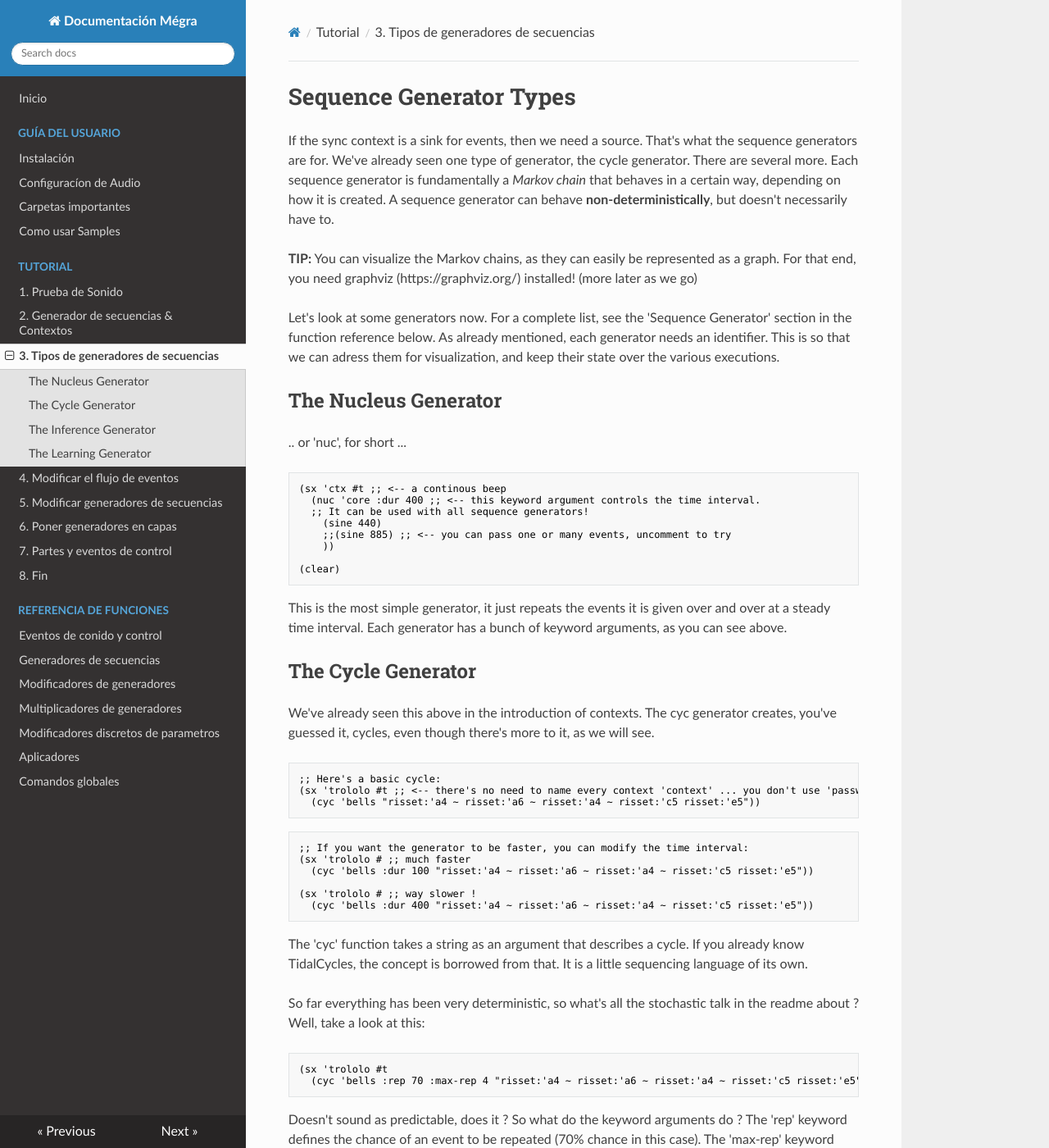
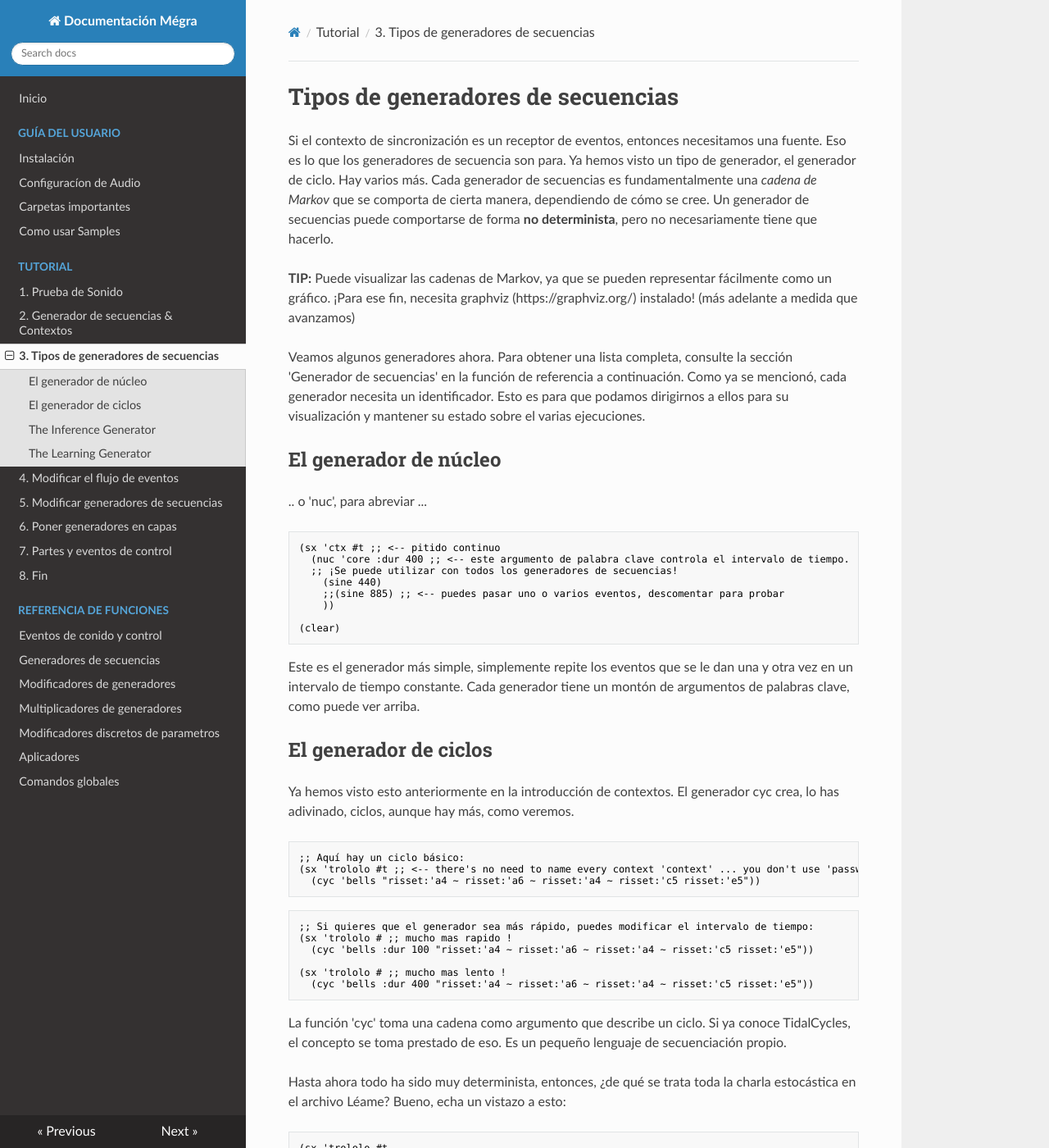
Before and after one commit to the-drunk-coder/megra-doc-es, an MkDocs documentation site: the page built from docs/tutorial/sequence-generator-types.md, in a window 1280 px wide and 1400 px high. Shown: the whole window at 82% size. Built offline with MkDocs 1.6.1, drawn with Linux system fonts in a browser that asks for light colours; nearby versions of some CDN libraries; some of the changed text lies outside the part shown.

````diff
--- a/docs/tutorial/sequence-generator-types.md
+++ b/docs/tutorial/sequence-generator-types.md
@@ -1,92 +1,89 @@
-# Sequence Generator Types
+# Tipos de generadores de secuencias
 
-If the sync context is a sink for events, then we need a source. That's what
-the sequence generators are for.
-We've already seen one type of generator, the cycle generator. There are several more.
-Each sequence generator is fundamentally a *Markov chain* that behaves in a certain way,
-depending on how it is created. A sequence generator can behave **non-deterministically**, but
-doesn't necessarily have to.
+Si el contexto de sincronización es un receptor de eventos, entonces necesitamos una fuente. Eso es lo que
+los generadores de secuencia son para.
+Ya hemos visto un tipo de generador, el generador de ciclo. Hay varios más.
+Cada generador de secuencias es fundamentalmente una *cadena de Markov* que se comporta de cierta manera,
+dependiendo de cómo se cree. Un generador de secuencias puede comportarse de forma **no determinista**, pero
+no necesariamente tiene que hacerlo.
 
 **TIP:**
-You can visualize the Markov chains, as they can easily be represented as a graph.
-For that end, you need graphviz (https://graphviz.org/) installed! (more later as we go)
+Puede visualizar las cadenas de Markov, ya que se pueden representar fácilmente como un gráfico.
+¡Para ese fin, necesita graphviz (https://graphviz.org/) instalado! (más adelante a medida que avanzamos)
 
-Let's look at some generators now. For a complete list, see the 'Sequence Generator' section
-in the function reference below. As already mentioned, each generator needs an identifier.
-This is so that we can adress them for visualization, and keep their state over the
-various executions.
+Veamos algunos generadores ahora. Para obtener una lista completa, consulte la sección 'Generador de secuencias'
+en la función de referencia a continuación. Como ya se mencionó, cada generador necesita un identificador.
+Esto es para que podamos dirigirnos a ellos para su visualización y mantener su estado sobre el
+varias ejecuciones.
 
-## The Nucleus Generator
+## El generador de núcleo
 
-.. or 'nuc', for short ...
+.. o 'nuc', para abreviar ...
 
 ```lisp
-(sx 'ctx #t ;; <-- a continous beep
-  (nuc 'core :dur 400 ;; <-- this keyword argument controls the time interval.
-  ;; It can be used with all sequence generators!
+(sx 'ctx #t ;; <-- pitido continuo
+  (nuc 'core :dur 400 ;; <-- este argumento de palabra clave controla el intervalo de tiempo.
+  ;; ¡Se puede utilizar con todos los generadores de secuencias!
     (sine 440)
-    ;;(sine 885) ;; <-- you can pass one or many events, uncomment to try
+    ;;(sine 885) ;; <-- puedes pasar uno o varios eventos, descomentar para probar
     ))
 
 (clear)
 ```
 
-This is the most simple generator, it just repeats the events it is given over and over at a steady time interval. Each generator has a bunch of keyword arguments, as you can see above.
+Este es el generador más simple, simplemente repite los eventos que se le dan una y otra vez en un intervalo de tiempo constante. Cada generador tiene un montón de argumentos de palabras clave, como puede ver arriba.
 
-## The Cycle Generator
+## El generador de ciclos
 
-We've already seen this above in the introduction of contexts. The cyc generator creates, you've guessed it, cycles, even though there's more to it, as we will see.
+Ya hemos visto esto anteriormente en la introducción de contextos. El generador cyc crea, lo has adivinado, ciclos, aunque hay más, como veremos.
 
 ```lisp
-;; Here's a basic cycle:
+;; Aquí hay un ciclo básico:
 (sx 'trololo #t ;; <-- there's no need to name every context 'context' ... you don't use 'password' for all your passwords, do you ?
   (cyc 'bells "risset:'a4 ~ risset:'a6 ~ risset:'a4 ~ risset:'c5 risset:'e5"))
 ```
 
 ```lisp
-;; If you want the generator to be faster, you can modify the time interval:
-(sx 'trololo # ;; much faster
+;; Si quieres que el generador sea más rápido, puedes modificar el intervalo de tiempo:
+(sx 'trololo # ;; mucho mas rapido !
   (cyc 'bells :dur 100 "risset:'a4 ~ risset:'a6 ~ risset:'a4 ~ risset:'c5 risset:'e5"))
 
-(sx 'trololo # ;; way slower !
+(sx 'trololo # ;; mucho mas lento !
   (cyc 'bells :dur 400 "risset:'a4 ~ risset:'a6 ~ risset:'a4 ~ risset:'c5 risset:'e5"))
 ```
 
-The 'cyc' function takes a string as an argument that describes a cycle. If you already know TidalCycles, the concept is borrowed from that. It is a little sequencing language of its own.
+La función 'cyc' toma una cadena como argumento que describe un ciclo. Si ya conoce TidalCycles, el concepto se toma prestado de eso. Es un pequeño lenguaje de secuenciación propio.
 
-So far everything has been very deterministic, so what's all the stochastic talk in the readme about ?
-Well, take a look at this:
+Hasta ahora todo ha sido muy determinista, entonces, ¿de qué se trata toda la charla estocástica en el archivo Léame?
+Bueno, echa un vistazo a esto:
 
 ```lisp
 (sx 'trololo #t
   (cyc 'bells :rep 70 :max-rep 4 "risset:'a4 ~ risset:'a6 ~ risset:'a4 ~ risset:'c5 risset:'e5"))
 ```
 
-Doesn't sound as predictable, does it ? So what do the keyword arguments do ? The 'rep' keyword defines
-the chance of an event to be repeated (70% chance in this case). The 'max-rep' keyword specifies the
-maximum number of repetitions.
+No suena tan predecible, ¿verdad? Entonces, ¿qué hacen los argumentos de palabras clave? La palabra clave 'rep' define
+la probabilidad de que un evento se repita (70% de probabilidad en este caso). La palabra clave 'max-rep' especifica el número máximo de repeticiones.
 
-For the sake of visualization, let's reduce the number of repetitions:
+Por el bien de la visualización, reduzcamos el número de repeticiones:
 
 ```lisp
 (sx 'trololo #t
   (cyc 'bells :rep 70 :max-rep 2 "risset:'a4 ~ risset:'a6 ~ risset:'a4 ~ risset:'c5 risset:'e5"))
 ```
 
-Now, let's see what this markov chain looks like as a graph:
+Ahora, veamos cómo se ve esta cadena de Markov como un gráfico:
 
 ```lisp
 (export-dot "trololo" :live 'trololo 'bells)
 ```
 
-You'll now find a file called "trololo_trololo_bells.dot" in the folder you started Mégra from.
-Run `$ neato -Tsvg trololo_trololo_bells.dot -o trololo_trololo_bells.svg` to render an SVG file that you
-can run in your browser. You should see the markov chain represented as a graph, where you can see all
-the repetitions, etc. Try different settings and see what they look like !
+Ahora encontrará un archivo llamado "trololo_trololo_bells.dot" en la carpeta desde la que inició Mégra.
+Ejecute `$ neato -Tsvg trololo_trololo_bells.dot -o trololo_trololo_bells.svg` para generar un archivo SVG que se puede ver en su navegador. Deberías ver la cadena de markov representada como un gráfico, donde puedes ver todos
+las repeticiones, etc. ¡Pruebe diferentes configuraciones y vea cómo se ven!
 
-Because of its capacity to create repetetive sequences, the cyc generator is perfect for creating
-beats and so on.
-For a full description, see the entry in the function reference !
+Por su capacidad para crear secuencias repetitivas, el generador cyc es perfecto para crear latidos y así sucesivamente.
+Para obtener una descripción completa, consulte la entrada en la referencia de la función.
 
 ## The Inference Generator
 
````
Also changed, not shown: docs/tutorial/modifying-sequence-generators.md (+14 -14 lines), docs/tutorial/sequence-generators-and-contexts.md (+8 -8 lines).
